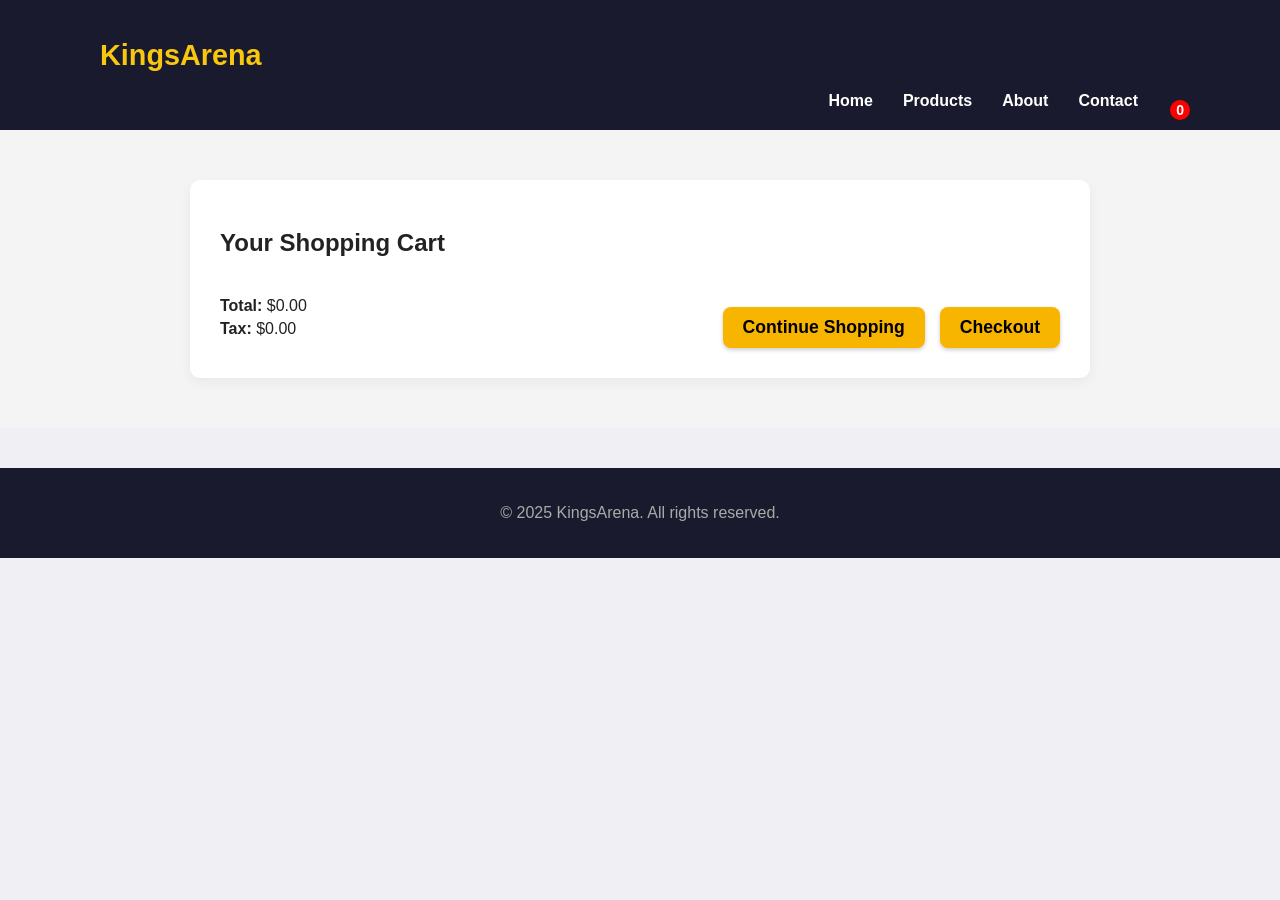
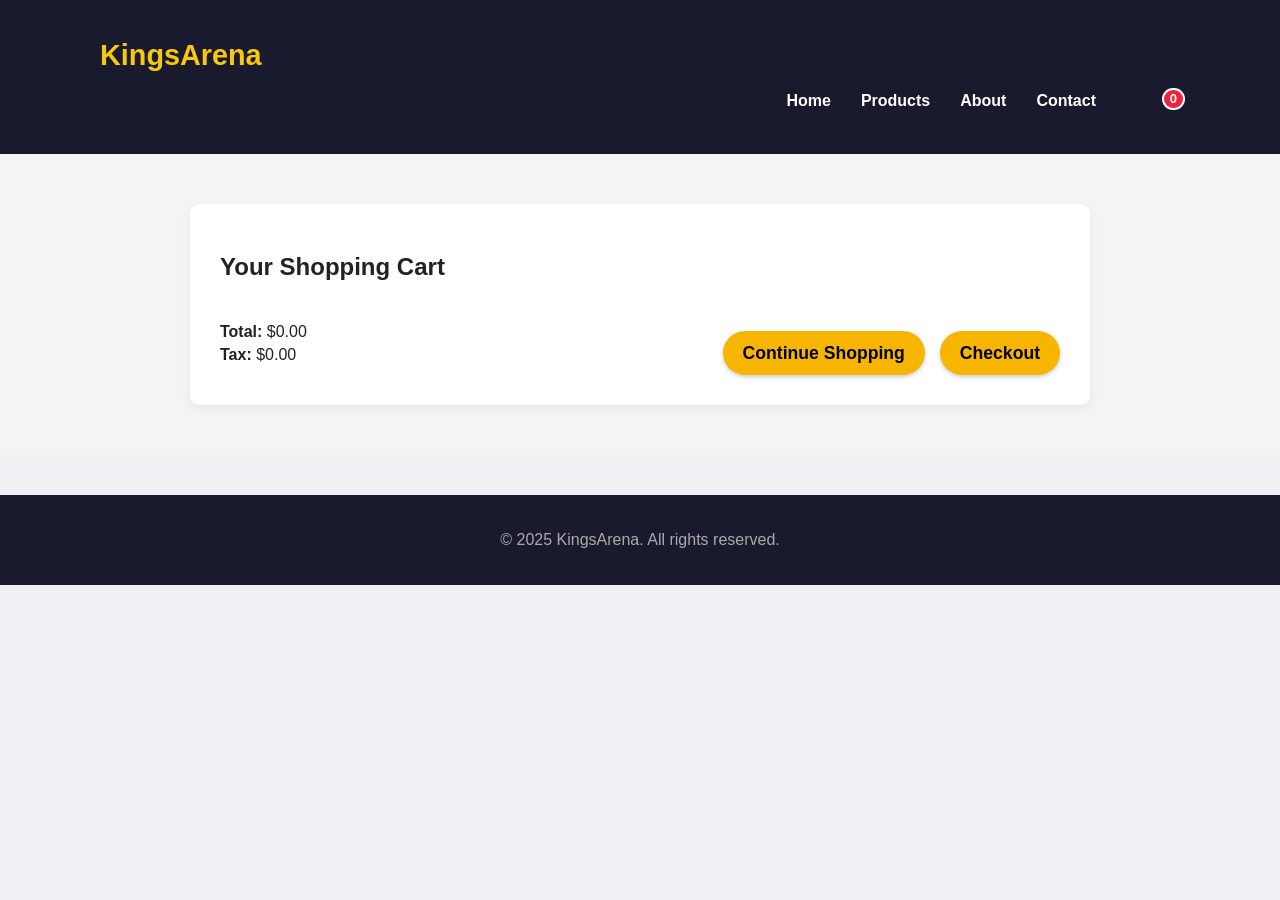

Refine product buttons and cart badge

--- a/backend/Public/style.css
+++ b/backend/Public/style.css
@@ -121,14 +121,20 @@ body {
     padding: 12px 24px;
     text-decoration: none;
     font-weight: bold;
-    border-radius: 0px;
+    border: 0;
+    border-radius: 999px;
     box-shadow: 0 2px 4px rgba(0,0,0,0.2);
     transition: background 0.3s;
+    display: inline-flex;
+    align-items: center;
+    justify-content: center;
+    box-sizing: border-box;
+    cursor: pointer;
   }
 
-  .buy-btn {
+.buy-btn {
   display: flex;
-  gap: 10px;
+  gap: 12px;
   margin-top: 15px;
 }
 
@@ -139,6 +145,15 @@ body {
   padding: 10px 12px;
   white-space: nowrap;
   box-sizing: border-box;
+}
+
+.product-card .buy-btn .buy-now {
+  display: none !important;
+}
+
+.product-card .buy-btn .add-to-cart {
+  flex: 1 1 100%;
+  width: 100%;
 }
 
 .btn:hover {
@@ -339,8 +354,12 @@ body {
     color: #000;
     font-weight: bold;
     padding: 12px 20px;
-    border-radius: 8px;
+    border-radius: 999px;
     cursor: pointer;
+    min-height: 44px;
+    display: inline-flex;
+    align-items: center;
+    justify-content: center;
     transition: background 0.3s ease;
   }
   
@@ -474,7 +493,7 @@ body {
   padding: 10px 20px;
   font-weight: bold;
   text-decoration: none;
-  border-radius: 8px;
+  border-radius: 999px;
   transition: background 0.3s;
 }
 
@@ -484,29 +503,40 @@ body {
 
 .cart-icon {
   color: white;
-  font-size: 18px;
+  font-size: 22px;
   text-decoration: none;
   display: inline-flex;
   align-items: center;
+  justify-content: center;
   position: relative;
   margin-left: 12px;
+  min-width: 42px;
+  min-height: 42px;
 }
 
 .cart-icon i {
-  font-size: 24px;
+  font-size: 28px;
+  line-height: 1;
 }
 
 #cart-count {
   position: absolute;
-  top: -6px;
-  right: -10px;
-  background: red;
+  top: -4px;
+  right: -5px;
+  background: #ef233c;
   color: white;
-  font-size: 14px;
+  font-size: 13px;
   font-weight: bold;
-  padding: 2px 6px;
-  border-radius: 50%;
-  display: inline-block;
+  min-width: 22px;
+  height: 22px;
+  padding: 0 6px;
+  border: 2px solid #fff;
+  border-radius: 999px;
+  display: inline-flex;
+  align-items: center;
+  justify-content: center;
+  line-height: 1;
+  box-sizing: border-box;
 }
 
 .cart-item {
@@ -601,6 +631,18 @@ body {
 .checkout-form textarea {
   min-height: 100px;
   resize: vertical;
+}
+
+.checkout-form .btn,
+.cart-buttons .btn,
+.buy-btn .btn {
+  min-height: 44px;
+  border-radius: 999px;
+}
+
+.checkout-form .btn {
+  width: 100%;
+  margin-top: 8px;
 }
 
 .payment-options {
@@ -790,17 +832,21 @@ img {
     color: #1a1a2e;
     margin-left: 0;
     justify-content: center;
+    min-width: 46px;
+    min-height: 46px;
   }
 
   .cart-icon i {
-    font-size: 20px;
+    font-size: 28px;
   }
 
   #cart-count {
-    top: -3px;
-    right: 22%;
-    font-size: 11px;
-    padding: 1px 5px;
+    top: 3px;
+    right: 3px;
+    min-width: 22px;
+    height: 22px;
+    padding: 0 6px;
+    font-size: 12px;
   }
 
   .dropdown-menu {
@@ -1003,7 +1049,7 @@ img {
 
   .products-page .products .buy-btn {
     flex-direction: column;
-    gap: 10px;
+    gap: 12px;
     margin-top: 14px;
   }
 
